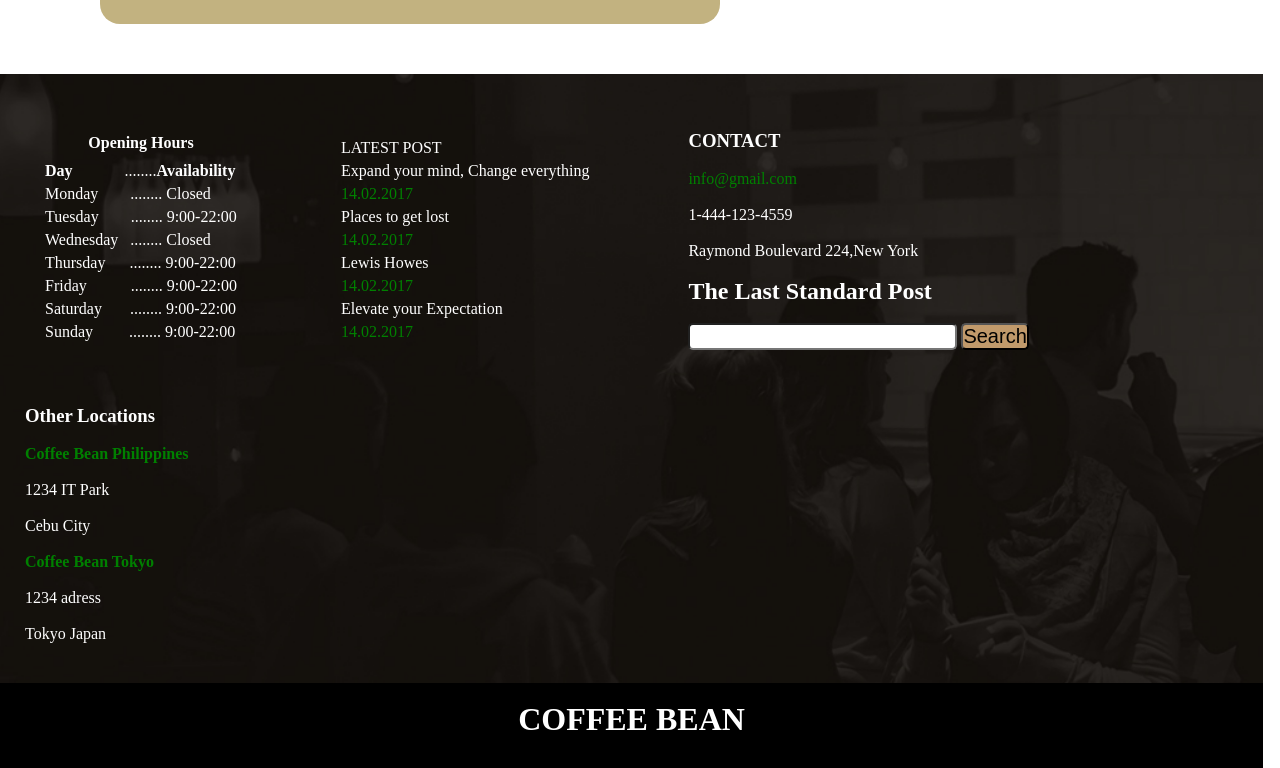
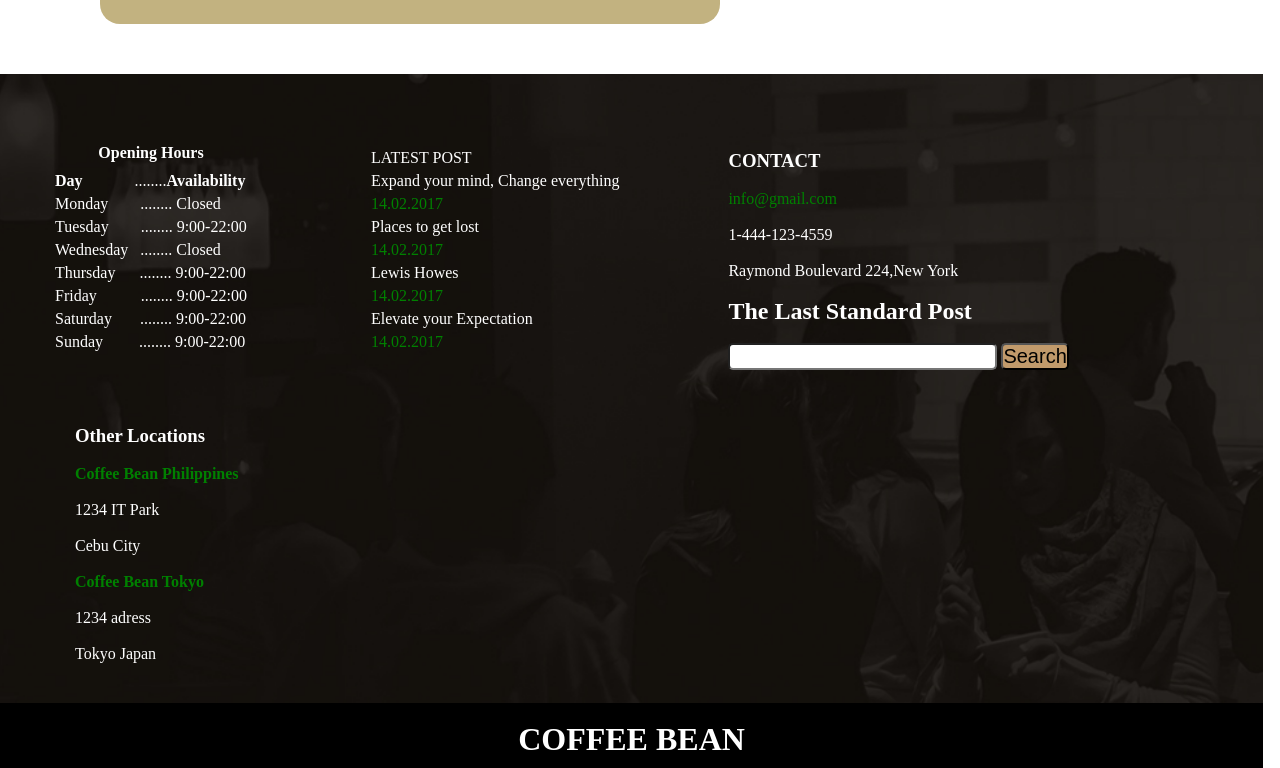
Before and after one commit to Froillan123/Sample2, a plain HTML site: page index.html in a window 1280 px wide. Shown: the part 7854-8622 px from the top of the page. Drawn offline with Linux system fonts and the light colour scheme.

Commit message:
Update style.css

```diff
--- a/css/style.css
+++ b/css/style.css
@@ -436,7 +436,7 @@
     padding: 15px;
     float: none;
     display: inline-block;
-    margin: 30px;
+    margin: 40px;
 }
 .contact{
     display: inline-block;
@@ -466,8 +466,8 @@ span{
     color: white;
     padding: 10px;
     position: relative;
-    margin: 20px;
-    margin-top: auto;
+    margin-left: 70px;
+    margin-bottom: 20px;
     justify-content: center;
     align-items: center;
     vertical-align: bottom;
```
